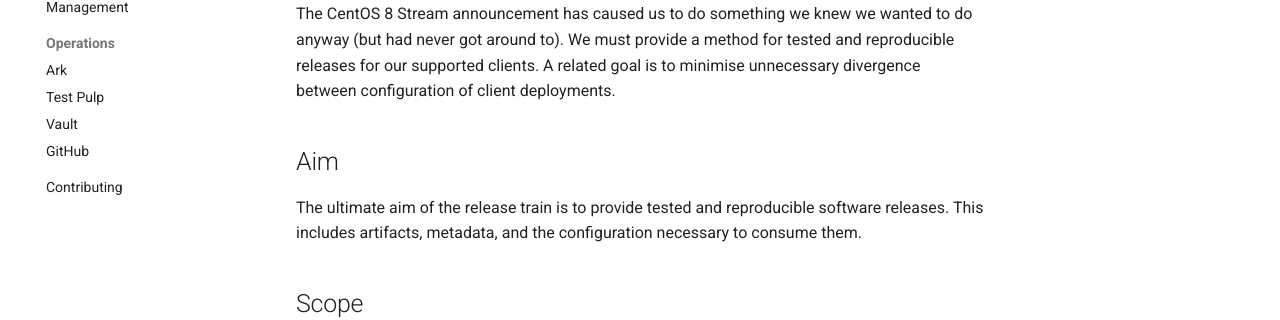
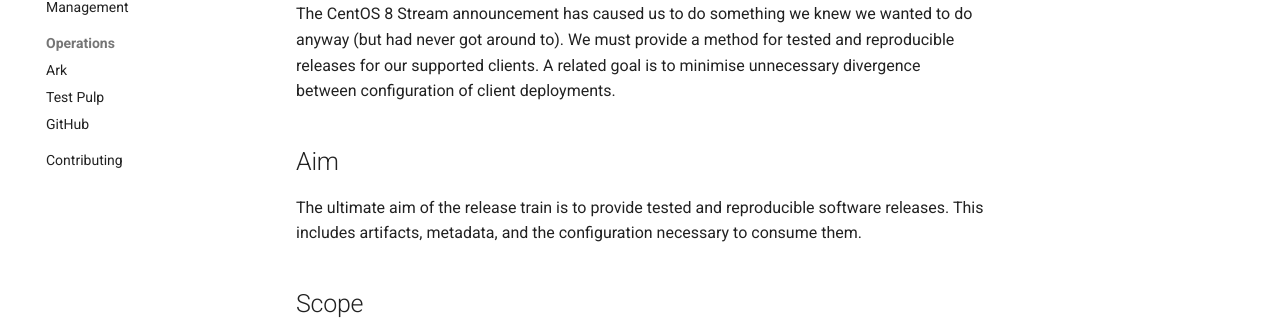
Before and after one commit to stackhpc/stackhpc-release-train, an MkDocs documentation site: the page built from docs/index.md, in a window 1280 px wide. Shown: the part 346-666 px from the top of the page. Built offline with MkDocs 1.6.1 and Material for MkDocs 9.7.7, drawn with Linux system fonts in a browser that asks for light colours; comment, search, counter and statistics services are not loaded.

Commit message:
Remove last references to the release train HCP Vault service
This was removed long ago when we switched to password auth for packages.

```diff
--- a/mkdocs.yml
+++ b/mkdocs.yml
@@ -29,6 +29,5 @@ nav:
   - Operations:
       Ark: operations/ark.md
       Test Pulp: operations/test-pulp.md
-      Vault: operations/vault.md
       GitHub: operations/github.md
   - Contributing: contributing.md
--- a/requirements.txt
+++ b/requirements.txt
@@ -1,3 +1,2 @@
 ansible<6
-ansible-modules-hashivault==4.6.4
 jmespath==0.10.0
```
Also changed, not shown: docs/operations/vault.md (deleted), 1 other file.
